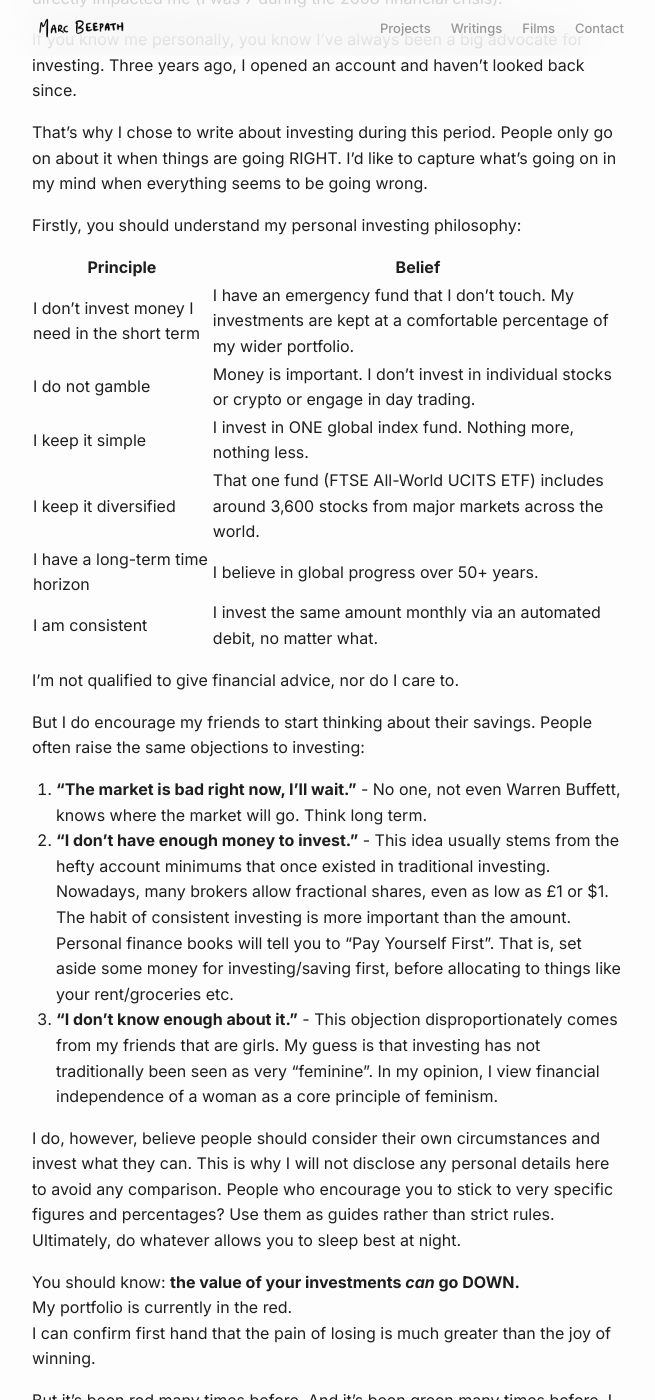
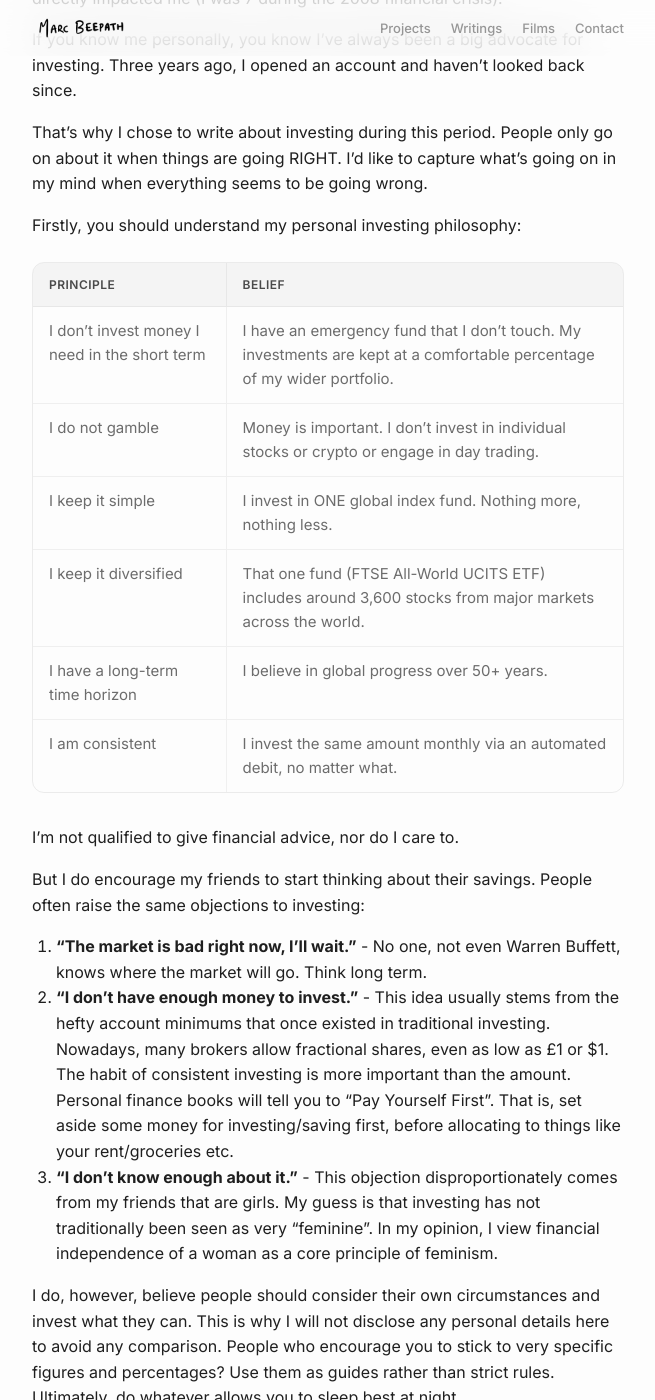
Before and after one commit to marcbeep/website, a Jekyll site: the page built from writings/_posts/2025/2025-04-07-fear.md, in a window 1280 px wide and 1400 px high, scrolled down 1190 px. Shown: the whole window, without its empty margins (312-967 px from the left). Built offline with Jekyll 4.4.1, drawn with Linux system fonts in a browser that asks for light colours.

Commit message:
style: refine tables and homepage copy (#11)
Improve writing table readability and refresh the homepage introduction.

```diff
--- a/_sass/_writings.scss
+++ b/_sass/_writings.scss
@@ -90,6 +90,49 @@
   margin: 1rem 0 0 0;
 }
 
+/* Table */
+.writing-content table {
+  width: 100%;
+  margin: 1.5rem 0 2rem;
+  border: 1px solid rgb(var(--fg) / 0.08);
+  border-radius: 0.75rem;
+  border-collapse: separate;
+  border-spacing: 0;
+  overflow: hidden;
+  font-size: 0.9375rem;
+  text-align: left;
+
+  th,
+  td {
+    padding: 0.75rem 1rem;
+    border-bottom: 1px solid rgb(var(--fg) / 0.06);
+    text-align: left;
+    vertical-align: top;
+  }
+
+  th + th,
+  td + td {
+    border-left: 1px solid rgb(var(--fg) / 0.06);
+  }
+
+  th {
+    background: rgb(var(--fg) / 0.04);
+    color: rgb(var(--fg) / 0.8);
+    font-size: 0.75rem;
+    font-weight: 600;
+    letter-spacing: 0.04em;
+    text-transform: uppercase;
+  }
+
+  td {
+    color: rgb(var(--fg) / 0.65);
+  }
+
+  tr:last-child td {
+    border-bottom: 0;
+  }
+}
+
 .writing-content pre {
   margin: 1.5rem 0;
   padding: 1rem 1.25rem;
```
Also changed, not shown: index.md (+1 -1 lines).
